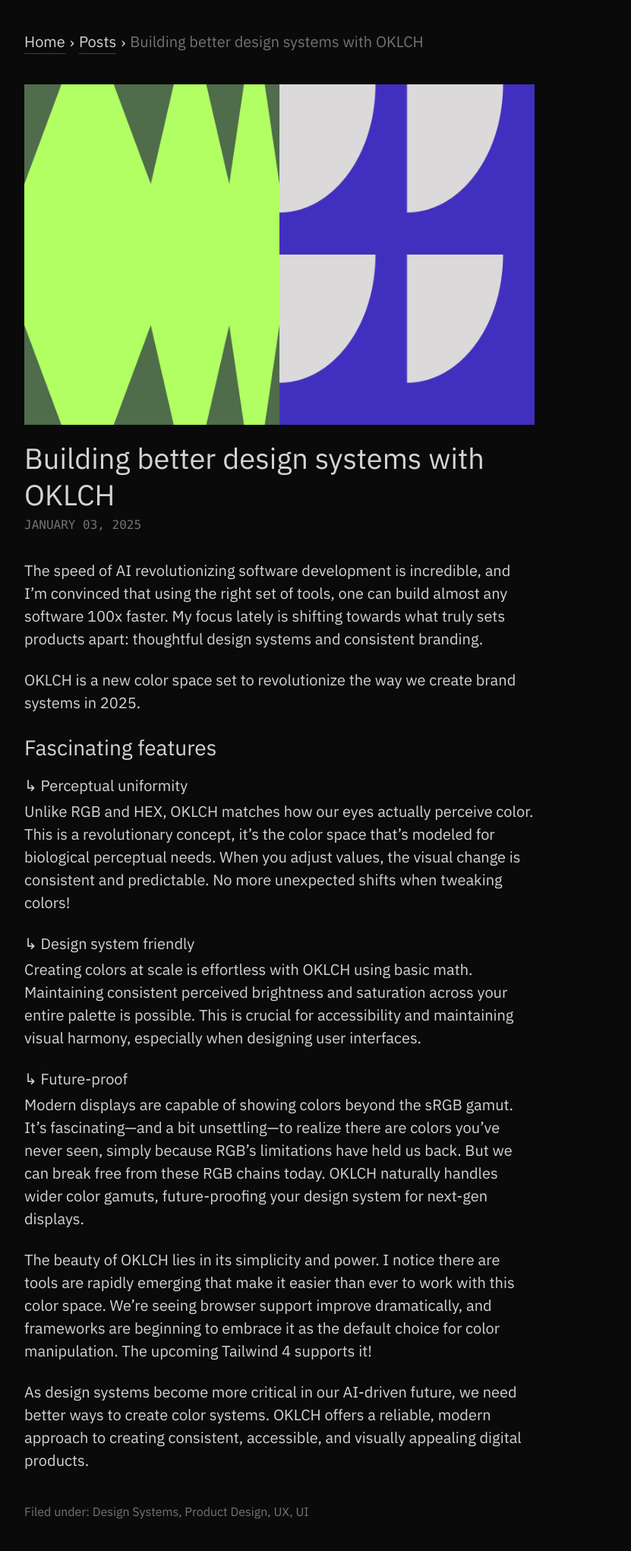
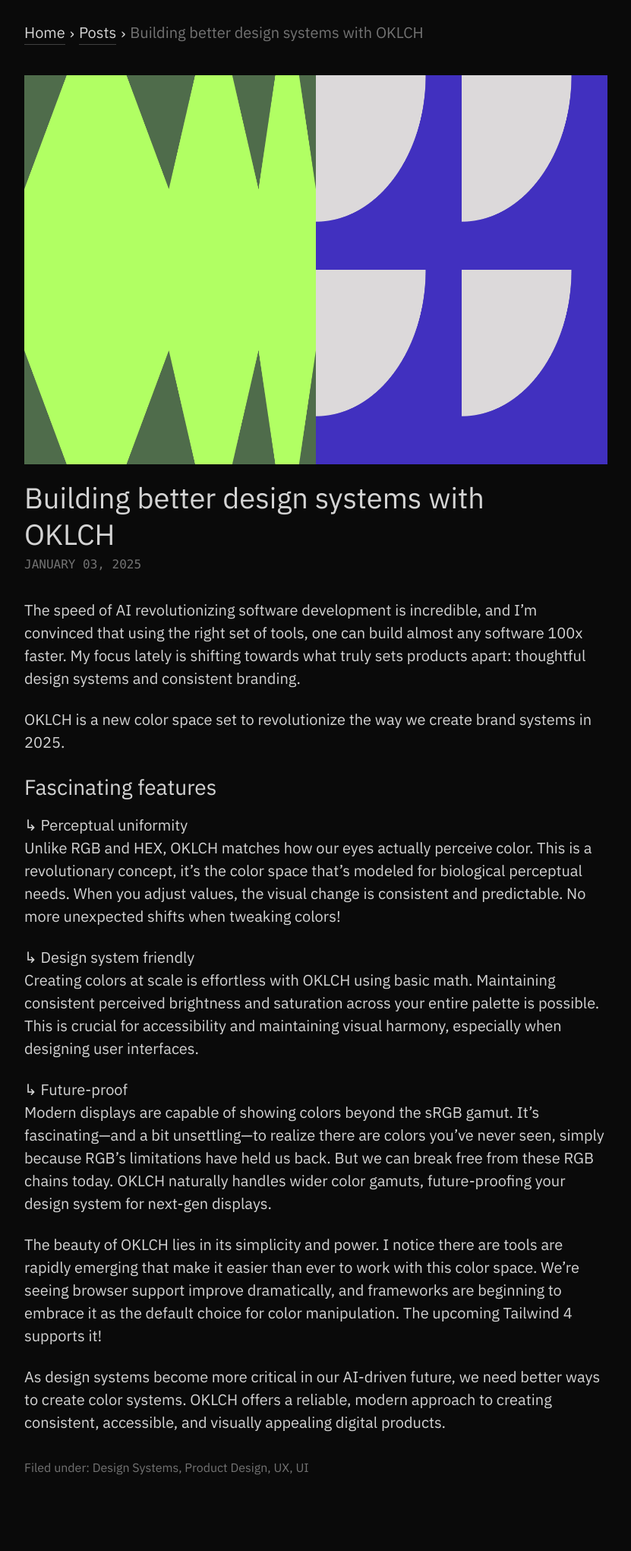
Before and after one commit to dara/darakilicoglu.com, a Jekyll site: the page built from _posts/2025-01-03-building-better-design-systems-with-oklch.md, in a window 1280 px wide. Shown: the whole page at 76% size, without its empty margins (8-839 px from the left). Built offline with Jekyll 4.4.1, drawn with Linux system fonts in a browser that asks for light colours; after the commit the page ends 1983 px from its top, so only the background shows below that.

Commit message:
Improve UI

```diff
--- a/_layouts/default.html
+++ b/_layouts/default.html
@@ -2,6 +2,6 @@
 layout: base
 ---
 
-<main class="p-5 md:p-10">
+<main class="p-5 pt-3.5 md:p-10 md:pt-7">
     {{ content }}
 </main>
--- a/_layouts/post.html
+++ b/_layouts/post.html
@@ -2,7 +2,7 @@
 layout: default
 ---
 
-<div class="max-w-2xl space-y-5 md:space-y-10">
+<div class="space-y-5 md:space-y-10 mx-auto">
     {% include breadcrump.html parent_title="Posts" parent_url="/posts" current=page.title %}
 
     <article class="max-w-3xl">
@@ -18,9 +18,8 @@ layout: default
         <div class="prose prose-invert prose-primary">
             {{ content }}
         </div>
+        <div class="mt-8 text-sm text-neutral-500">
+            Filed under: {{ page.tags | join: ", " }}
+        </div>
     </article>
-
-    <div class="mt-8 text-sm text-neutral-500">
-        Filed under: {{ page.tags | join: ", " }}
-    </div>
 </div>
--- a/_posts/2025-01-03-building-better-design-systems-with-oklch.md
+++ b/_posts/2025-01-03-building-better-design-systems-with-oklch.md
@@ -16,13 +16,13 @@ OKLCH is a new color space set to revolutionize the way we create brand systems
 
 <h2 class="title-3 mb-4">Fascinating features</h2>
 
-<h4 class="mb-1">↳ Perceptual uniformity</h4>
+<h3>↳ Perceptual uniformity</h3>
 Unlike RGB and HEX, OKLCH matches how our eyes actually perceive color. This is a revolutionary concept, it's the color space that's modeled for biological perceptual needs. When you adjust values, the visual change is consistent and predictable. No more unexpected shifts when tweaking colors!
 
-<h4 class="mb-1">↳ Design system friendly</h4>
+<h3>↳ Design system friendly</h3>
 Creating colors at scale is effortless with OKLCH using basic math. Maintaining consistent perceived brightness and saturation across your entire palette is possible. This is crucial for accessibility and maintaining visual harmony, especially when designing user interfaces.
 
-<h4 class="mb-1">↳ Future-proof</h4>
+<h3>↳ Future-proof</h3>
 Modern displays are capable of showing colors beyond the sRGB gamut. It's fascinating—and a bit unsettling—to realize there are colors you've never seen, simply because RGB's limitations have held us back. But we can break free from these RGB chains today. OKLCH naturally handles wider color gamuts, future-proofing your design system for next-gen displays.
 
 The beauty of OKLCH lies in its simplicity and power. I notice there are tools are rapidly emerging that make it easier than ever to work with this color space. We're seeing browser support improve dramatically, and frameworks are beginning to embrace it as the default choice for color manipulation. The upcoming Tailwind 4 supports it!
--- a/assets/css/main.css
+++ b/assets/css/main.css
@@ -1168,6 +1168,10 @@ nav a {
   padding-top: 0.75rem;
 }
 
+.pt-3\.5 {
+  padding-top: 0.875rem;
+}
+
 .pt-5 {
   padding-top: 1.25rem;
 }
@@ -1282,8 +1286,8 @@ nav a {
     display: none;
   }
 
-  .md\:h-32 {
-    height: 8rem;
+  .md\:h-40 {
+    height: 10rem;
   }
 
   .md\:h-\[70vh\] {
@@ -1298,8 +1302,8 @@ nav a {
     width: 75%;
   }
 
-  .md\:w-48 {
-    width: 12rem;
+  .md\:w-60 {
+    width: 15rem;
   }
 
   .md\:grid-cols-2 {
@@ -1371,6 +1375,10 @@ nav a {
     padding-top: 0px;
   }
 
+  .md\:pt-7 {
+    padding-top: 1.75rem;
+  }
+
   .md\:text-base {
     font-size: 17px;
   }
--- a/posts.html
+++ b/posts.html
@@ -13,7 +13,7 @@ title: Posts
         {% for post in site.posts %}
             <article class="group">
                 <div class="flex gap-4 md:gap-8">
-                    <div class="w-32 h-20 md:w-48 md:h-32 shrink-0">
+                    <div class="w-32 h-20 md:w-60 md:h-40 shrink-0">
                         {% if post.image %}
                             <a href="{{ post.url }}">
                                 <img src="{{ post.image | relative_url }}" alt="{{ post.title }}" class="w-full h-full object-cover">
```
